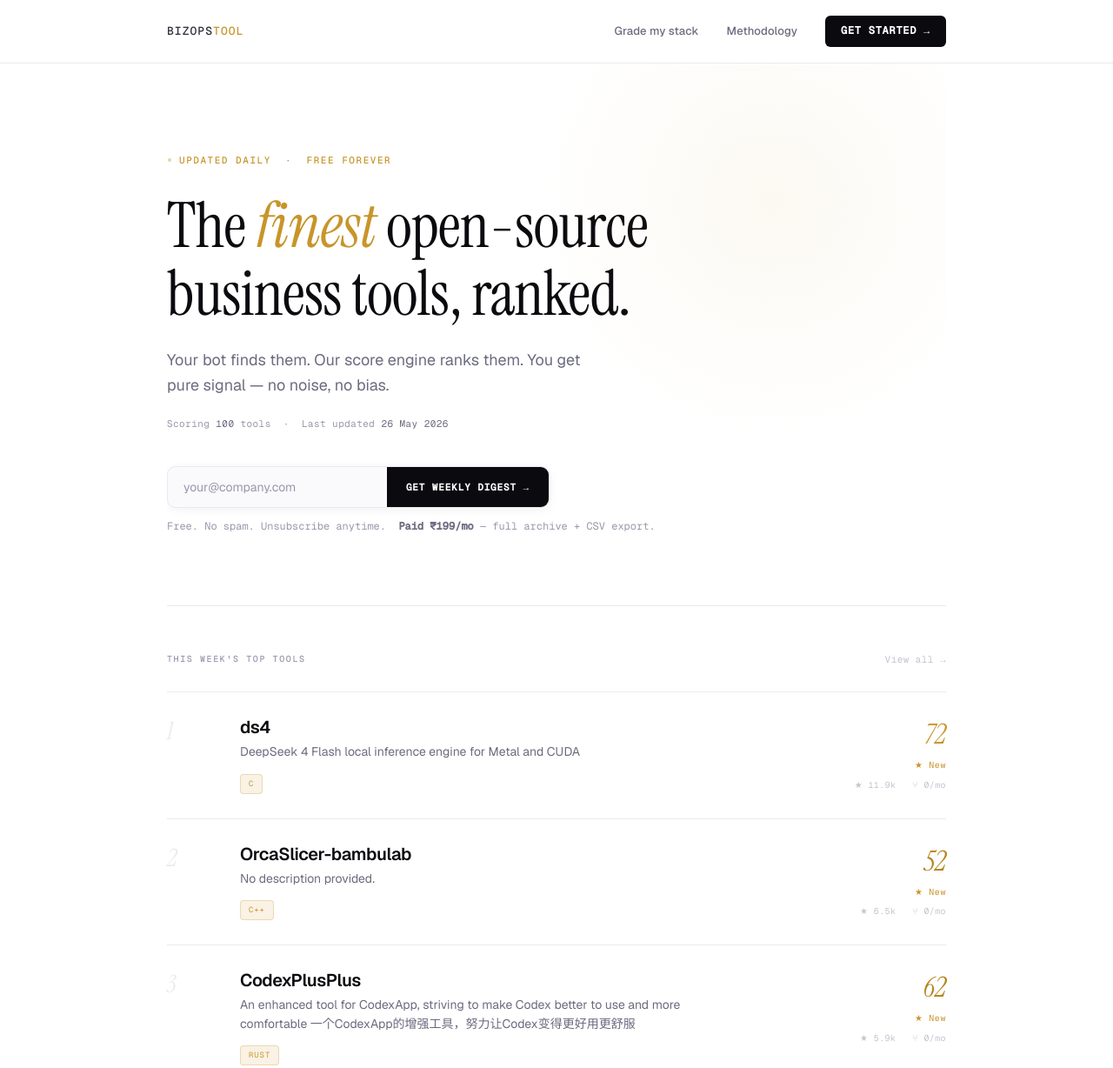
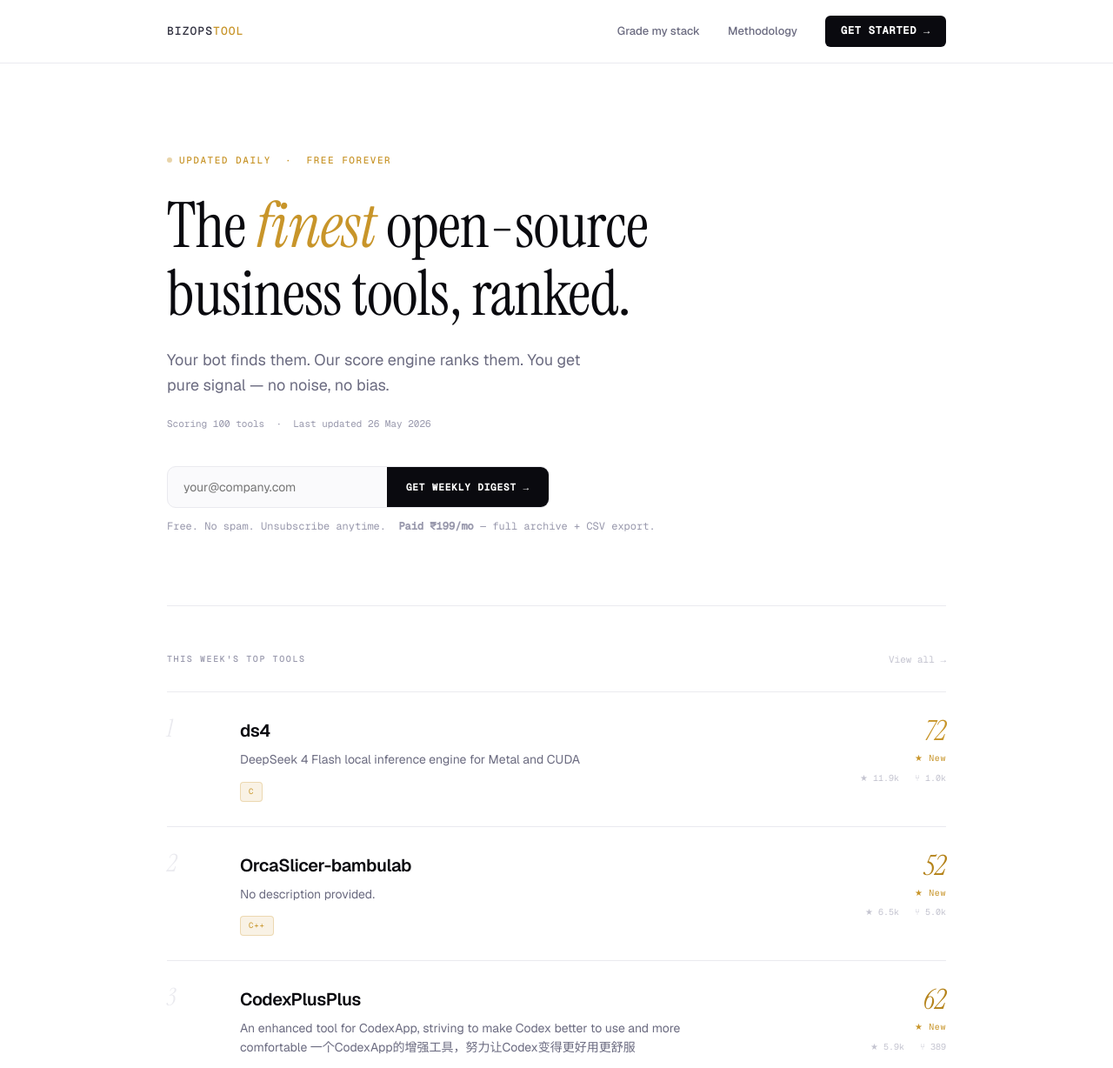
Before and after one commit to ShopFarnow/BizOpsTool, a plain HTML site: page index.html in a window 1280 px wide. Shown: the top 1228 px of the page at 87% size. Drawn offline with nearby package versions, Linux system fonts and the light colour scheme.

Commit message:
Update index.html

```diff
--- a/index.html
+++ b/index.html
@@ -3,7 +3,7 @@
 <head>
 <meta charset="UTF-8">
 <meta name="viewport" content="width=device-width, initial-scale=1.0">
-<title>BizOpsTool — Open-source business tools, ranked daily</title>
+<title>BizOpsTool — open-source business tools ranked daily</title>
 <meta name="description" content="The top trending open-source business operations tools, scored and ranked daily.">
 <link rel="preconnect" href="https://fonts.googleapis.com">
 <link href="https://fonts.googleapis.com/css2?family=Instrument+Serif:ital@0;1&family=Geist:wght@300;400;500;600;700&family=Geist+Mono:wght@400;500&display=swap" rel="stylesheet">
@@ -28,10 +28,8 @@
   --sans: 'Geist', system-ui, sans-serif;
   --mono: 'Geist Mono', 'Fira Code', monospace;
 }
-
 *,*::before,*::after{box-sizing:border-box;margin:0;padding:0}
 html{scroll-behavior:smooth}
-
 body {
   background: var(--white);
   color: var(--ink);
@@ -40,16 +38,11 @@ body {
   line-height: 1.65;
   -webkit-font-smoothing: antialiased;
 }
-
-/* LAYOUT */
 .wrap { max-width: 960px; margin: 0 auto; padding: 0 32px; }
-
-/* HEADER */
 header {
   position: sticky; top: 0; z-index: 100;
   background: rgba(255,255,255,0.88);
   backdrop-filter: blur(20px) saturate(180%);
-  -webkit-backdrop-filter: blur(20px) saturate(180%);
   border-bottom: 1px solid var(--veil);
 }
 .header-inner {
@@ -69,28 +62,15 @@ header {
   text-decoration: none;
 }
 .logo-accent { color: var(--gold); }
-
 nav { display: flex; align-items: center; gap: 32px; }
 nav a {
   font-size: 13px;
   font-weight: 500;
   color: var(--stone);
   text-decoration: none;
-  letter-spacing: 0.01em;
   transition: color 0.2s;
-  position: relative;
-}
-nav a::after {
-  content: '';
-  position: absolute;
-  bottom: -2px; left: 0;
-  width: 0; height: 1px;
-  background: var(--gold);
-  transition: width 0.25s ease;
 }
 nav a:hover { color: var(--ink); }
-nav a:hover::after { width: 100%; }
-
 .nav-cta {
   font-size: 12px;
   font-weight: 600;
@@ -100,27 +80,12 @@ nav a:hover::after { width: 100%; }
   border-radius: 6px;
   background: var(--ink);
   color: var(--white) !important;
-  transition: background 0.2s, opacity 0.2s !important;
 }
-.nav-cta::after { display: none !important; }
 .nav-cta:hover { background: var(--ink-2) !important; opacity: 0.88; }
-
-/* HERO */
 .hero {
   padding: 96px 0 80px;
   border-bottom: 1px solid var(--veil);
-  position: relative;
-  overflow: hidden;
 }
-.hero::before {
-  content: '';
-  position: absolute;
-  top: -120px; right: -80px;
-  width: 560px; height: 560px;
-  background: radial-gradient(circle, rgba(200,149,42,0.06) 0%, transparent 70%);
-  pointer-events: none;
-}
-
 .eyebrow {
   display: inline-flex;
   align-items: center;
@@ -139,11 +104,7 @@ nav a:hover::after { width: 100%; }
   background: var(--gold);
   animation: pulse 2s ease infinite;
 }
-@keyframes pulse {
-  0%,100% { opacity: 1; transform: scale(1); }
-  50% { opacity: 0.4; transform: scale(0.7); }
-}
-
+@keyframes pulse { 0%,100%{opacity:1} 50%{opacity:0.4} }
 h1 {
   font-family: var(--serif);
   font-size: clamp(44px, 7vw, 72px);
@@ -154,44 +115,27 @@ h1 {
   max-width: 720px;
   margin-bottom: 24px;
 }
-h1 em {
-  font-style: italic;
-  color: var(--gold);
-}
-
+h1 em { font-style: italic; color: var(--gold); }
 .hero-sub {
   font-size: 18px;
   color: var(--stone);
   line-height: 1.6;
   max-width: 480px;
   margin-bottom: 20px;
-  font-weight: 400;
 }
-
 .hero-meta {
   font-family: var(--mono);
   font-size: 11px;
   color: var(--fog);
   margin-bottom: 40px;
-  letter-spacing: 0.04em;
 }
-.hero-meta span { color: var(--stone); }
-
-/* SIGNUP */
 .signup-row {
   display: flex;
-  gap: 0;
   max-width: 440px;
   border: 1.5px solid var(--veil);
   border-radius: 10px;
   overflow: hidden;
   background: var(--snow);
-  box-shadow: 0 2px 12px rgba(0,0,0,0.06), 0 0 0 0 var(--gold-border);
-  transition: box-shadow 0.25s, border-color 0.25s;
-}
-.signup-row:focus-within {
-  border-color: var(--gold-border);
-  box-shadow: 0 2px 12px rgba(0,0,0,0.08), 0 0 0 3px var(--gold-dim);
 }
 .signup-row input {
   flex: 1;
@@ -203,7 +147,6 @@ h1 em {
   font-size: 14px;
   color: var(--ink);
 }
-.signup-row input::placeholder { color: var(--fog); }
 .signup-row button {
   border: none;
   background: var(--ink);
@@ -214,27 +157,21 @@ h1 em {
   font-weight: 600;
   letter-spacing: 0.08em;
   cursor: pointer;
-  white-space: nowrap;
   transition: background 0.2s;
 }
 .signup-row button:hover { background: var(--gold); }
-
 .signup-note {
   margin-top: 12px;
   font-size: 12px;
   color: var(--fog);
   font-family: var(--mono);
 }
-.signup-note strong { color: var(--stone); }
-
-/* SECTION HEADER */
 .section-head {
   display: flex;
   justify-content: space-between;
   align-items: center;
   padding: 52px 0 28px;
   border-bottom: 1px solid var(--veil);
-  margin-bottom: 0;
 }
 .section-label {
   font-family: var(--mono);
@@ -249,14 +186,10 @@ h1 em {
   font-size: 11px;
   color: var(--mist);
   text-decoration: none;
-  letter-spacing: 0.04em;
   transition: color 0.2s;
 }
 .section-head a:hover { color: var(--gold); }
-
-/* TOOL CARDS */
 .tools-grid { display: flex; flex-direction: column; }
-
 .tool-card {
   display: grid;
   grid-template-columns: 56px 1fr auto;
@@ -266,35 +199,17 @@ h1 em {
   border-bottom: 1px solid var(--veil);
   text-decoration: none;
   color: inherit;
-  position: relative;
-  transition: all 0.22s ease;
-  cursor: pointer;
+  transition: background 0.22s;
 }
-.tool-card::before {
-  content: '';
-  position: absolute;
-  inset: 0 -32px;
-  border-radius: 12px;
-  background: transparent;
-  transition: background 0.22s;
-  z-index: -1;
-}
-.tool-card:hover::before {
-  background: var(--paper);
-}
+.tool-card:hover { background: var(--paper); margin: 0 -32px; padding: 28px 32px; border-radius: 12px; }
 .tool-card:hover .rank { color: var(--gold); }
-.tool-card:hover .tool-name { color: var(--gold); }
-
 .rank {
   font-family: var(--serif);
   font-size: 28px;
   font-style: italic;
   color: var(--veil);
-  padding-top: 3px;
-  transition: color 0.22s;
   line-height: 1;
 }
-
 .tool-body { min-width: 0; }
 .tool-name {
   font-size: 20px;
@@ -302,8 +217,6 @@ h1 em {
   letter-spacing: -0.02em;
   margin-bottom: 6px;
   color: var(--ink);
-  transition: color 0.22s;
-  line-height: 1.2;
 }
 .tool-desc {
   font-size: 14px;
@@ -324,7 +237,6 @@ h1 em {
   border-radius: 4px;
   border: 1px solid var(--veil);
   color: var(--fog);
-  letter-spacing: 0.04em;
   background: var(--snow);
 }
 .tag.cat {
@@ -335,11 +247,9 @@ h1 em {
   letter-spacing: 0.1em;
   text-transform: uppercase;
 }
-
 .tool-right {
   text-align: right;
-  min-width: 100px;
-  flex-shrink: 0;
+  min-width: 110px;
 }
 .score-badge {
   display: inline-block;
@@ -348,13 +258,10 @@ h1 em {
   font-size: 32px;
   line-height: 1;
   margin-bottom: 8px;
-  padding: 4px 0;
-  cursor: help;
+  color: var(--gold);
 }
-.score-hi  { color: var(--gold); }
-.score-mid { color: #b5831a; }
-.score-lo  { color: var(--rose); }
-
+.score-badge.low { color: var(--rose); }
+.score-badge.mid { color: #b5831a; }
 .trend {
   font-family: var(--mono);
   font-size: 10px;
@@ -369,15 +276,11 @@ h1 em {
 .trend.stable  { color: var(--fog); }
 .trend.falling { color: var(--rose); }
 .trend.new     { color: var(--gold); }
-
 .gh-stats {
   font-family: var(--mono);
   font-size: 10px;
   color: var(--mist);
-  letter-spacing: 0.04em;
 }
-
-/* CTA SECTION */
 .cta-section {
   margin-top: 72px;
   display: grid;
@@ -391,11 +294,7 @@ h1 em {
 .cta-cell {
   background: var(--white);
   padding: 36px 32px;
-  position: relative;
-  transition: background 0.2s;
 }
-.cta-cell:hover { background: var(--snow); }
-
 .cta-tier {
   font-family: var(--mono);
   font-size: 9px;
@@ -405,14 +304,12 @@ h1 em {
   margin-bottom: 16px;
 }
 .cta-tier.paid { color: var(--gold); }
-
 .cta-title {
   font-family: var(--serif);
   font-size: 22px;
   font-weight: 400;
   line-height: 1.2;
   margin-bottom: 12px;
-  color: var(--ink);
 }
 .cta-body {
   font-size: 13.5px;
@@ -433,7 +330,6 @@ h1 em {
   color: var(--ink-3);
   background: transparent;
   transition: all 0.2s;
-  cursor: pointer;
 }
 .cta-btn:hover {
   border-color: var(--ink);
@@ -454,9 +350,6 @@ h1 em {
   color: var(--white);
   border-color: var(--gold);
 }
-.cta-btn.premium:hover { opacity: 0.88; }
-
-/* FOOTER */
 footer {
   padding: 56px 0 40px;
   border-top: 1px solid var(--veil);
@@ -471,7 +364,6 @@ footer {
   font-family: var(--mono);
   font-size: 11px;
   color: var(--mist);
-  letter-spacing: 0.06em;
 }
 .footer-links { display: flex; gap: 28px; }
 .footer-links a {
@@ -479,45 +371,18 @@ footer {
   font-size: 11px;
   color: var(--mist);
   text-decoration: none;
-  letter-spacing: 0.04em;
   transition: color 0.2s;
 }
 .footer-links a:hover { color: var(--gold); }
-
-/* LOADING STATE */
-.loading-state {
-  padding: 64px 0;
-  text-align: center;
-  font-family: var(--mono);
-  font-size: 12px;
-  color: var(--fog);
-  letter-spacing: 0.08em;
-}
-.loading-dots span {
-  animation: blink 1.4s ease infinite;
-}
-.loading-dots span:nth-child(2) { animation-delay: 0.2s; }
-.loading-dots span:nth-child(3) { animation-delay: 0.4s; }
-@keyframes blink { 0%,80%,100%{opacity:0} 40%{opacity:1} }
-
-/* ANIMATIONS */
-@keyframes fadeUp {
-  from { opacity: 0; transform: translateY(16px); }
-  to   { opacity: 1; transform: translateY(0); }
-}
-.tool-card { animation: fadeUp 0.5s ease both; }
-
-/* RESPONSIVE */
 @media (max-width: 700px) {
-  .header-inner { padding: 16px 20px; }
   .wrap { padding: 0 20px; }
-  h1 { font-size: 38px; }
-  .hero { padding: 64px 0 56px; }
   .tool-card { grid-template-columns: 40px 1fr; }
   .tool-right { display: none; }
   .cta-section { grid-template-columns: 1fr; }
-  nav { gap: 20px; }
   nav a:not(.nav-cta) { display: none; }
+  .header-inner { padding: 16px 20px; }
+  h1 { font-size: 38px; }
+  .hero { padding: 64px 0 56px; }
 }
 </style>
 </head>
@@ -562,8 +427,8 @@ footer {
     </div>
 
     <div class="tools-grid" id="tools-grid">
-      <div class="loading-state">
-        Loading tools<span class="loading-dots"><span>.</span><span>.</span><span>.</span></span>
+      <div class="loading-state" style="padding:64px 0;text-align:center;font-family:var(--mono);font-size:12px;color:var(--fog);">
+        Loading tools...
       </div>
     </div>
 
@@ -606,84 +471,75 @@ footer {
 const TRENDING_URL = 'trending.json';
 
 function scoreClass(score) {
-  if (score >= 70) return 'score-hi';
-  if (score >= 40) return 'score-mid';
-  return 'score-lo';
+  if (score >= 70) return 'score-badge';
+  if (score >= 40) return 'score-badge mid';
+  return 'score-badge low';
 }
 
-function trendInfo(trendDir) {
-  if (trendDir === 'rising')  return { icon: '↑', label: 'Rising',  cls: 'rising' };
-  if (trendDir === 'falling') return { icon: '↓', label: 'Falling', cls: 'falling' };
-  if (trendDir === 'new')     return { icon: '★', label: 'New',     cls: 'new' };
+function trendInfo(t) {
+  if (t === 'rising')  return { icon: '↑', label: 'Rising',  cls: 'rising' };
+  if (t === 'falling') return { icon: '↓', label: 'Falling', cls: 'falling' };
+  if (t === 'new')     return { icon: '★', label: 'New',     cls: 'new' };
   return { icon: '→', label: 'Stable', cls: 'stable' };
 }
 
 function fmtDate(iso) {
   if (!iso) return '—';
   try {
-    return new Date(iso).toLocaleDateString('en-IN', { day: 'numeric', month: 'short', year: 'numeric' });
+    return new Date(iso).toLocaleDateString('en-IN', { day:'numeric', month:'short', year:'numeric' });
   } catch { return iso; }
 }
 
 function fmtNum(n) {
   if (n == null) return '—';
-  return n >= 1000 ? (n / 1000).toFixed(1) + 'k' : String(n);
+  return n >= 1000 ? (n/1000).toFixed(1)+'k' : String(n);
 }
 
 function escapeHtml(str) {
   if (!str) return '';
-  return str.replace(/[&<>"]/g, m => ({'&':'&amp;','<':'&lt;','>':'&gt;','"':'&quot;'}[m]));
+  return str.replace(/[&<>]/g, m => ({'&':'&amp;','<':'&lt;','>':'&gt;','"':'&quot;'}[m]));
 }
 
-// Use the actual bizops_score from bot; fallback only if missing.
-function getScore(tool) {
-  if (tool.bizops_score != null && !isNaN(tool.bizops_score)) {
-    return tool.bizops_score;
-  }
-  // Fallback heuristic (rare, mostly first run)
+function getToolScore(tool) {
+  // Use bot's bizops_score if available, otherwise fallback
+  if (tool.bizops_score != null) return tool.bizops_score;
+  // fallback heuristic (rare)
   const stars = Math.min((tool.stargazers_count || 0) / 20000, 1) * 20;
   const forks = Math.min((tool.forks_count || 0) / 5000, 1) * 20;
   const daysSince = tool.pushed_at ? (Date.now() - new Date(tool.pushed_at)) / 86400000 : 90;
   const recency = Math.max(0, 1 - daysSince / 90) * 25;
-  const ciBonus = 10;
-  const score = Math.round(stars + forks + recency + ciBonus);
-  return Math.min(score, 99);
+  return Math.min(Math.round(stars + forks + recency + 10), 99);
 }
 
 async function loadTools() {
   const grid = document.getElementById('tools-grid');
   try {
     const res = await fetch(TRENDING_URL);
-    if (!res.ok) throw new Error(`HTTP ${res.status}`);
+    if (!res.ok) throw new Error('HTTP ' + res.status);
     const raw = await res.json();
     const tools = Array.isArray(raw) ? raw : (raw.tools || []);
-
     document.getElementById('tool-count').textContent = tools.length;
     const generatedAt = Array.isArray(raw) ? new Date().toISOString() : raw.generated_at;
     document.getElementById('last-updated').textContent = fmtDate(generatedAt || new Date().toISOString());
 
     const top5 = tools.slice(0, 5);
-
     if (!top5.length) {
       grid.innerHTML = '<p style="padding:40px 0;color:var(--fog);font-family:var(--mono);font-size:13px;">No tools found.</p>';
       return;
     }
 
     grid.innerHTML = top5.map((t, i) => {
-      const score = getScore(t);
+      const score = getToolScore(t);
       const scoreCls = scoreClass(score);
       const trend = trendInfo(t.trend_direction);
       const topics = (t.topics || []).slice(0, 3);
-      const lang = t.language || '';
+      const cat = t.category || t.language || '';
       const stars = t.stargazers_count ?? t.stars ?? 0;
-      // Prefer 30‑day fork velocity (forks_30d), otherwise total forks (with note)
-      const forks = t.forks_30d ?? t.forks_count ?? 0;
-      const forksLabel = t.forks_30d != null ? '/mo' : '';
+      const forks = t.forks_count ?? 0;  // total forks, not 30d
       const url = t.github_url ?? t.html_url ?? '#';
-      const cat = t.category || lang;
 
       return `
-      <a class="tool-card" href="${escapeHtml(url)}" target="_blank" rel="noopener" style="animation-delay:${i * 90}ms">
+      <a class="tool-card" href="${escapeHtml(url)}" target="_blank" rel="noopener" style="animation-delay:${i * 80}ms">
         <div class="rank">${i + 1}</div>
         <div class="tool-body">
           <div class="tool-name">${escapeHtml(t.name || 'Unknown')}</div>
@@ -694,9 +550,9 @@ async function loadTools() {
           </div>
         </div>
         <div class="tool-right">
-          <div class="score-badge ${scoreCls}" title="BizOps Score (0‑100)">${score}</div>
+          <div class="${scoreCls}">${score}</div>
           <div class="trend ${trend.cls}">${trend.icon} ${trend.label}</div>
-          <div class="gh-stats">★ ${fmtNum(stars)} &nbsp; ⑂ ${fmtNum(forks)}${forksLabel}</div>
+          <div class="gh-stats">★ ${fmtNum(stars)} &nbsp; ⑂ ${fmtNum(forks)}</div>
         </div>
       </a>`;
     }).join('');
```
